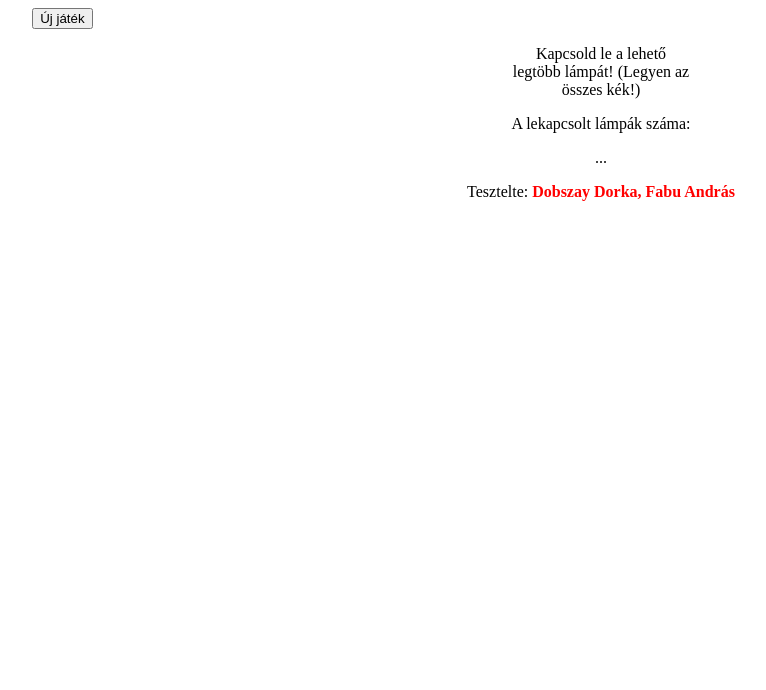
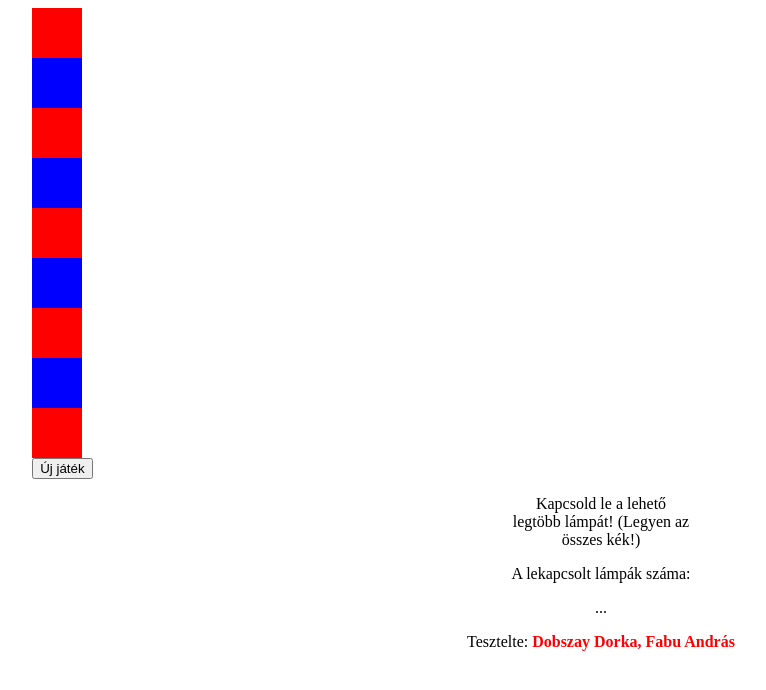
Before and after one commit to DDorka02/LightsOn, a plain HTML site: page index.html in a window 1280 px wide. Shown: the whole page, without its empty margins (39-805 px from the left). Drawn offline with nearby package versions, Linux system fonts and the light colour scheme.

Commit message:
kocka megjelenítése

```diff
--- a/index.html
+++ b/index.html
@@ -7,10 +7,6 @@
     <script type="module" src="main.js"></script>
     <link rel="stylesheet" href="style.css">
     <script src="https://ajax.googleapis.com/ajax/libs/jquery/3.7.1/jquery.min.js"></script>
-    <link rel="stylesheet" href="">
-
-
-
 </head>
 <body>
     <main>
--- a/main.js
+++ b/main.js
@@ -1,18 +1,19 @@
 import { SZINEK } from "./adatok.js";
 
 function letrehozTablazat(lista){
+    let txt = ""
     for (let index = 0; index < lista.length; index++) {
-        let txt = `<div class="kepek" style="background-color:${lista[i].szin}">`
-        txt += `red`
-        txt += `blue`
+        txt += `<div class="kepek" style="background-color:${lista[index].szin}">`
+
         txt += "</div>"
     }
     console.log(txt)
+    return txt
 
 }
 
 const ELEM = $(".lista")
-ELEM.html=letrehozTablazat(SZINEK)
+ELEM.html(letrehozTablazat(SZINEK))
 
 function szinValtozas(tomb) {
     const szinValt = $(".lista")
--- a/style.css
+++ b/style.css
@@ -11,3 +11,8 @@ span {
 p {
     text-align: center;
 }
+
+.kepek{
+    width: 50px;
+    height: 50px;
+}
```
